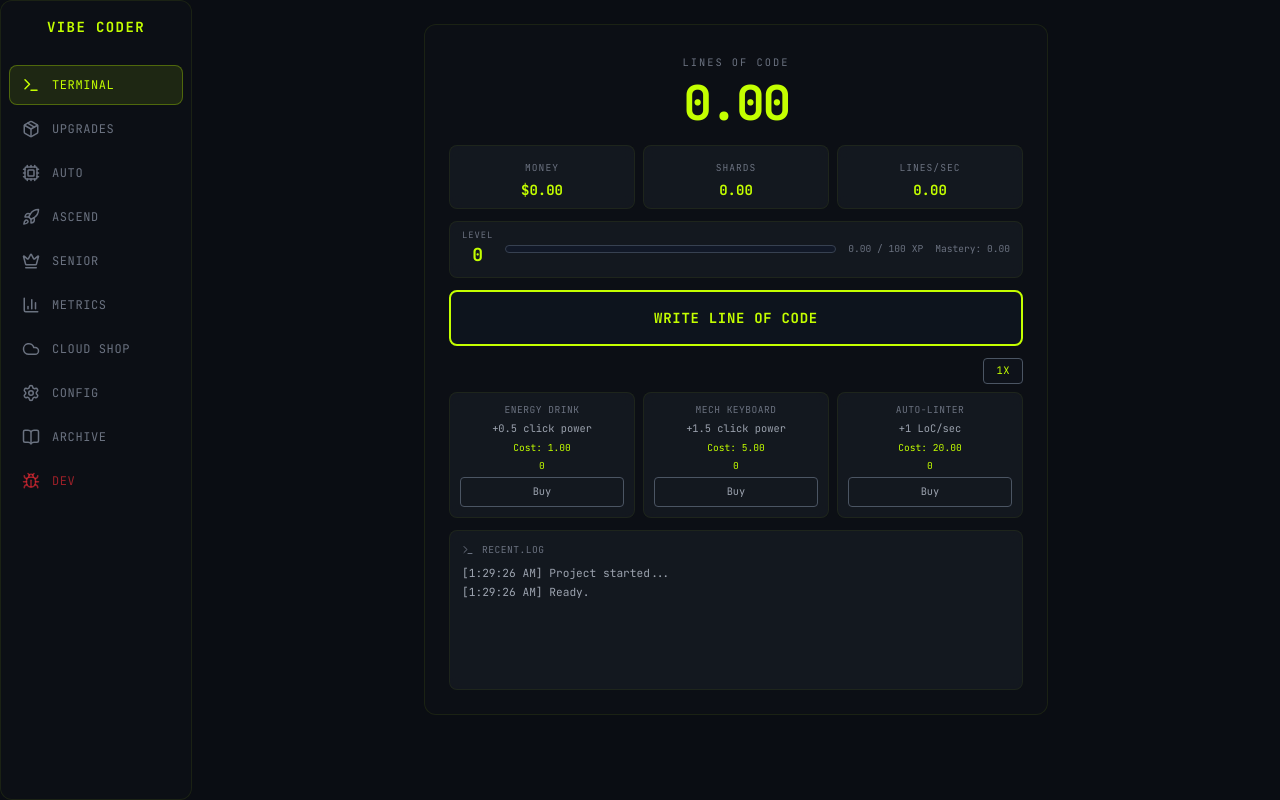
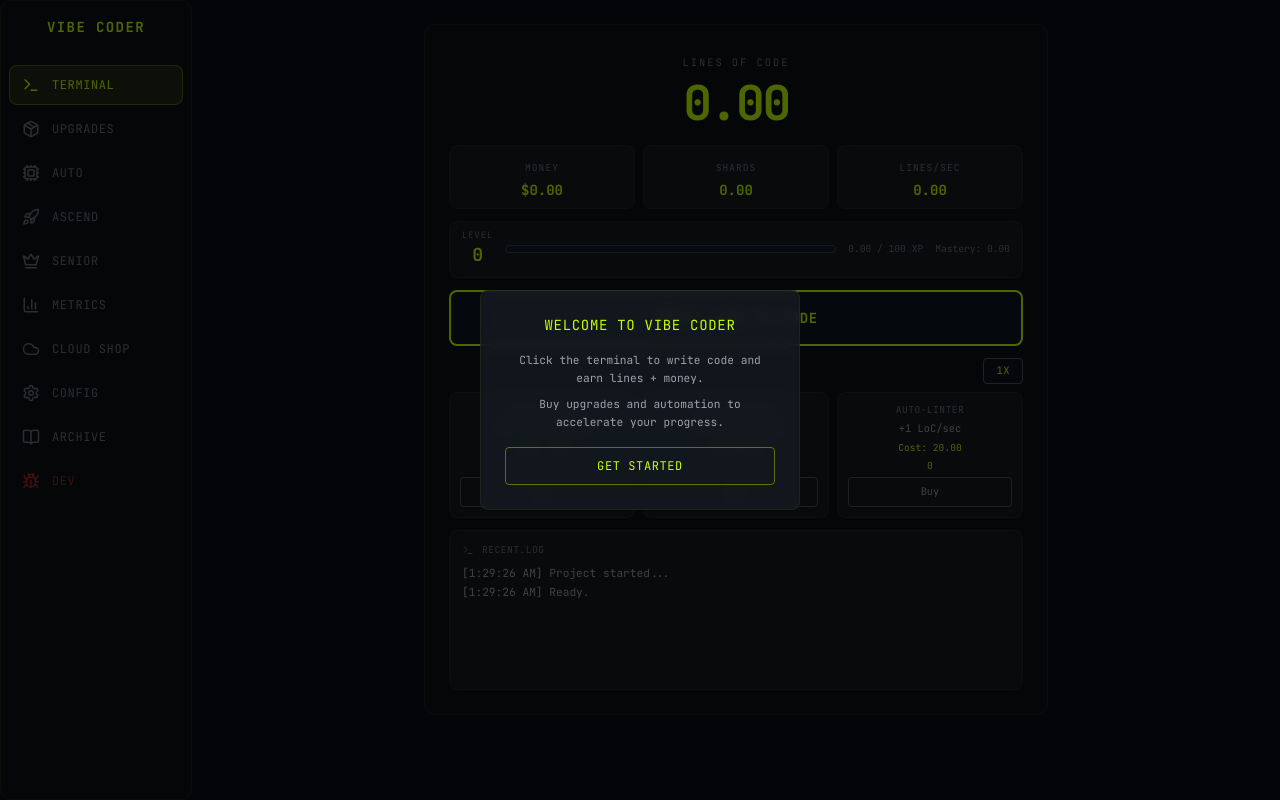
Before and after one commit to btdbtd260/vibe-coder, a React (Vite) app: page / in a window 1280 px wide. Built offline with nearby package versions, Linux system fonts and the light colour scheme.

Commit message:
Add onboarding overlay

```diff
--- a/src/App.tsx
+++ b/src/App.tsx
@@ -1,8 +1,9 @@
-import { useState, useCallback } from 'react';
+import { useState, useCallback, useRef } from 'react';
 import { AnimatePresence, motion } from 'motion/react';
 import type { GameState } from './types/game';
 import { defaultState } from './types/game';
-import { loadState, saveState, debouncedSave } from './hooks/useGameState';
+import { loadState, saveState, debouncedSave, getLastOfflineGains } from './hooks/useGameState';
+import type { OfflineGains } from './hooks/useGameState';
 import { useAutomation } from './hooks/useAutomation';
 import { useGameLoop } from './hooks/useGameLoop';
 import { useSyncKeyHotkeys } from './hooks/useSyncKeyHotkeys';
@@ -23,6 +24,8 @@ import DevConsoleTab from './components/TabContent/DevConsoleTab';
 import SeniorOfficeTab from './components/TabContent/SeniorOfficeTab';
 import { useJuniorDevBot } from './hooks/useJuniorDevBot';
 import { useGameActions } from './hooks/useGameActions';
+import WelcomeBackOverlay from './components/WelcomeBackOverlay';
+import OnboardingOverlay from './components/OnboardingOverlay';
 
 const TAB_COMPONENTS: Record<string, React.FC<any>> = {
   terminal: TerminalTab,
@@ -38,7 +41,13 @@ const TAB_COMPONENTS: Record<string, React.FC<any>> = {
 };
 
 export default function App() {
-  const [state, setState] = useState<GameState>(() => loadState(defaultState));
+  const gainsRef = useRef<OfflineGains | null>(null);
+  const [dismissed, setDismissed] = useState(false);
+  const [state, setState] = useState<GameState>(() => {
+    const s = loadState(defaultState);
+    gainsRef.current = getLastOfflineGains();
+    return s;
+  });
   const [activeTab, setActiveTab] = useState('terminal');
   const [logs, setLogs] = useState<string[]>([
     `[${new Date().toLocaleTimeString()}] Project started...`,
@@ -67,6 +76,10 @@ export default function App() {
   useGameLoop(setState);
   useJuniorDevBot(state, wrappedSetState);
 
+  const handleOnboardingDismiss = useCallback(() => {
+    wrappedSetState(prev => ({ ...prev, onboardingSeen: true }));
+  }, [wrappedSetState]);
+
   const { handleClick, handleCycle, handleBuy } = useGameActions(wrappedSetState);
 
   const hotkeyDispatch = useCallback((action: { type: string; payload?: string }) => {
@@ -91,6 +104,12 @@ export default function App() {
 
   return (
     <TooltipProvider>
+      {!state.onboardingSeen && (
+        <OnboardingOverlay onDismiss={handleOnboardingDismiss} />
+      )}
+      {state.onboardingSeen && gainsRef.current && !dismissed && (
+        <WelcomeBackOverlay gains={gainsRef.current} onDismiss={() => setDismissed(true)} />
+      )}
       <div className="flex min-h-screen">
         <Sidebar activeTab={activeTab} onTab={setActiveTab} />
         <main className="flex-1 p-4 lg:p-6 max-w-2xl mx-auto w-full">
--- /dev/null
+++ b/src/components/OnboardingOverlay.tsx
@@ -0,0 +1,23 @@
+interface Props {
+  onDismiss: () => void;
+}
+
+export default function OnboardingOverlay({ onDismiss }: Props) {
+  return (
+    <div className="fixed inset-0 z-50 flex items-center justify-center bg-black/60">
+      <div className="glass-card p-6 w-80 max-w-[90vw] text-center">
+        <h2 className="text-sm text-neon-300 uppercase tracking-wider mb-4">Welcome to Vibe Coder</h2>
+        <div className="space-y-2 text-[0.7rem] text-dark-200 mb-4 leading-relaxed">
+          <p>Click the terminal to write code and earn lines + money.</p>
+          <p>Buy upgrades and automation to accelerate your progress.</p>
+        </div>
+        <button
+          onClick={onDismiss}
+          className="w-full py-2.5 rounded border border-neon-300/40 text-neon-300 text-xs hover:bg-neon-300/10 cursor-pointer uppercase tracking-wider transition-all"
+        >
+          Get Started
+        </button>
+      </div>
+    </div>
+  );
+}
```
